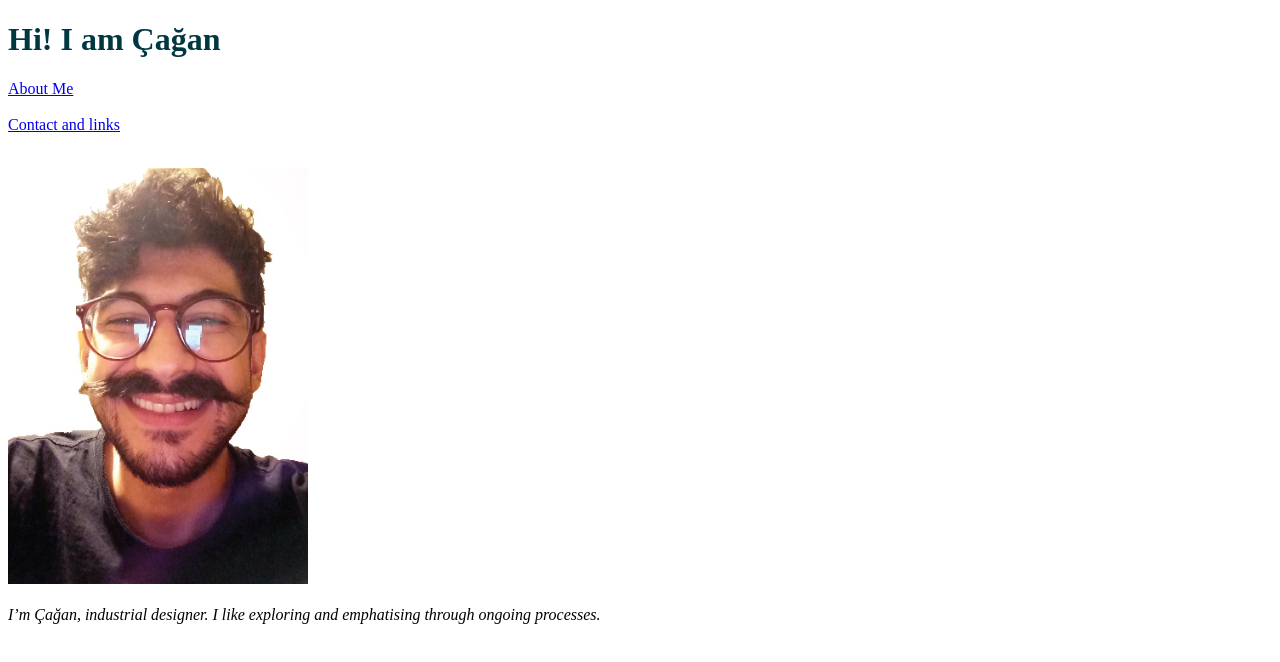
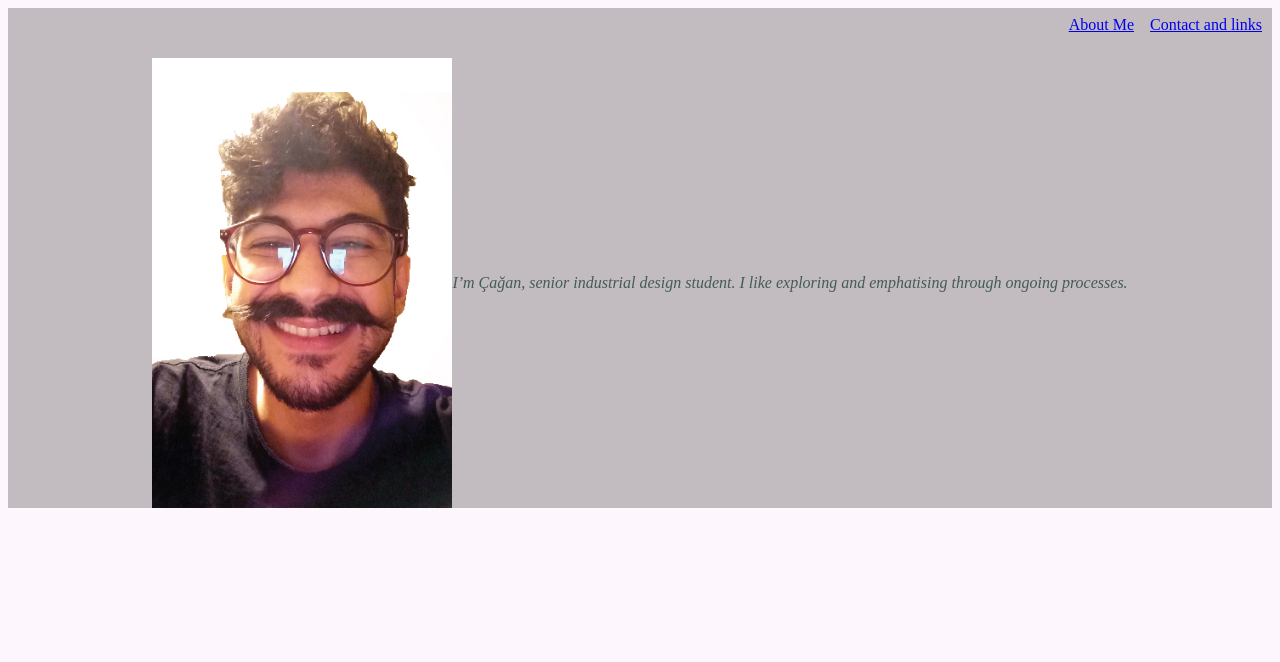
Before and after one commit to caganburak/site, a plain HTML site: page index.html in a window 1280 px wide. Drawn offline with Linux system fonts and the light colour scheme.

Commit message:
Add files via upload

```diff
--- a/index.html
+++ b/index.html
@@ -2,8 +2,9 @@
 
 <html lang="tr">
 <head>
+    <link rel="stylesheet" href="style.css">
 
-        <title>index</title>
+    <title>Home</title>
 
 
     <meta charset="UTF-8">
@@ -17,20 +18,10 @@
 
     <!--  Add Style Methods in Head Section -->
     <!--  <link rel="stylesheet" href="css/style.css"> -->
-		<style>
-            h1 {
-                color: rgb(0, 56, 66);
-            }
 
-            p {
-
-                direction: rtl;
-                unicode-bidi:bidi-override;
-            }
-        </style>
 
     <!--  Add Script Methods in Head Section -->
-        <!-- <script type="text/javascript" src="http://ajax.googleapis.com/ajax/libs/jquery/1.7.1/jquery.min.js"></script>
+    <!-- <script type="text/javascript" src="http://ajax.googleapis.com/ajax/libs/jquery/1.7.1/jquery.min.js%22%3E</script>
     <script>
         document.write("Hello World!");
     </script> -->
@@ -40,25 +31,32 @@
     <link rel="preload" href="Fonts\AvenirLTStd Black Bold  TR.otf" as="font" type="font/woff2" crossorigin="anonymous">
 </head>
 <body>
+<div class="main-div">
     <!-- This is a heading tag -->
-           <h1>Hi! I am Çağan</h1>
-
+    <div class="flex-div">
+        <h1 class="me-h1">Hi! I am Çağan</h1>
+        <div class="link-div">
             <a href="about me.html"> About Me </a><br><br>
             <a href="contact.html"> Contact and links </a> <br>
-
+        </div>
+    </div>
+    <div class="info-div">
         <!-- This is an image tag -->
-    <img src="PP.jpg" style="width: 300px; display:inline" alt="ProfilePhoto">
-
+        <div style="position: relative; display: table;">
+        <img src="PP.jpg" style="width: 300px; clear: both; display:block" alt="ProfilePhoto">
+        </div>
         <!-- This is a paragraph tag -->
-	<br><br>
+        <div style="display: block; justify-content: center; align-items: center">
         <i>I’m Çağan,
-        industrial designer.
+            senior industrial design student.
             I like exploring and
             emphatising through
             ongoing processes.</i>
-        <br><br>
+        </div>
 
 
         </p>
+    </div>
+</div>
 </body>
 </html>
--- /dev/null
+++ b/style.css
@@ -0,0 +1,78 @@
+body {
+    background-color: rgb(253, 246, 252);
+  }
+  i {
+
+
+    text-align: center;
+    color: rgb(68, 92, 85);
+    border: 100px;
+    size: 10px;
+  }
+.main-div {
+  background-color: rgba(43, 37, 41, 0.281);
+  width: 100%;
+  height: 100%;
+}
+.flex-div {
+  display: flex;
+  width: 100%;
+  height: 50px;
+
+}
+.info-div {
+  display: flex;
+  justify-content: center;
+  align-items: center;
+
+}
+.deneme-div {
+  height: 100px;
+  border: 1px solid black;
+  width: 100%;
+  margin-top: 10px;
+  display: flex
+}
+.deneme-div-inside {
+  width: 50%;
+}
+.link-div {
+  right: 10px;
+  position: absolute;
+  display: flex;
+}
+.me-h1 {
+  display: flex;
+  justify-content: center;
+  align-items: center;
+  margin: 10px;
+  width: 100%;
+  font-family: poppins;
+  text-align: center;
+  color: rgb(34, 58, 54);
+  animation: anime1;
+  animation-duration: 10es;
+  animation-fill-mode: forwards;
+
+}
+
+@keyframes anime1 {
+  0%   {
+    top: -50px;
+    color: white
+  }
+ 45% {
+
+   color: rgb(4, 154, 165);
+ }
+
+  100% {
+    top: 18vh;
+    color: rgba(0, 155, 26, 0);
+  }
+}
+
+
+a {
+  margin: 8px;
+}
```
Lines whose indentation alone changed are shown as unchanged.
